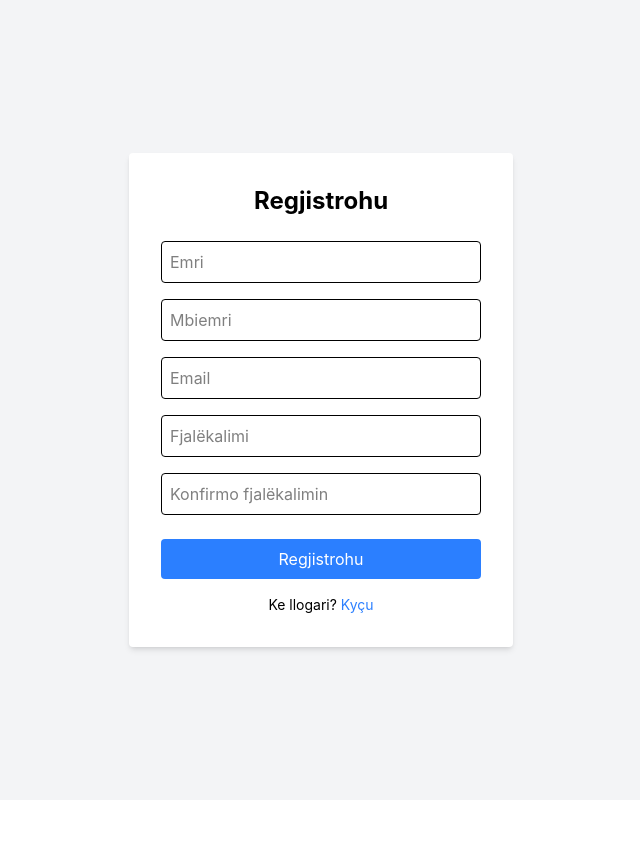
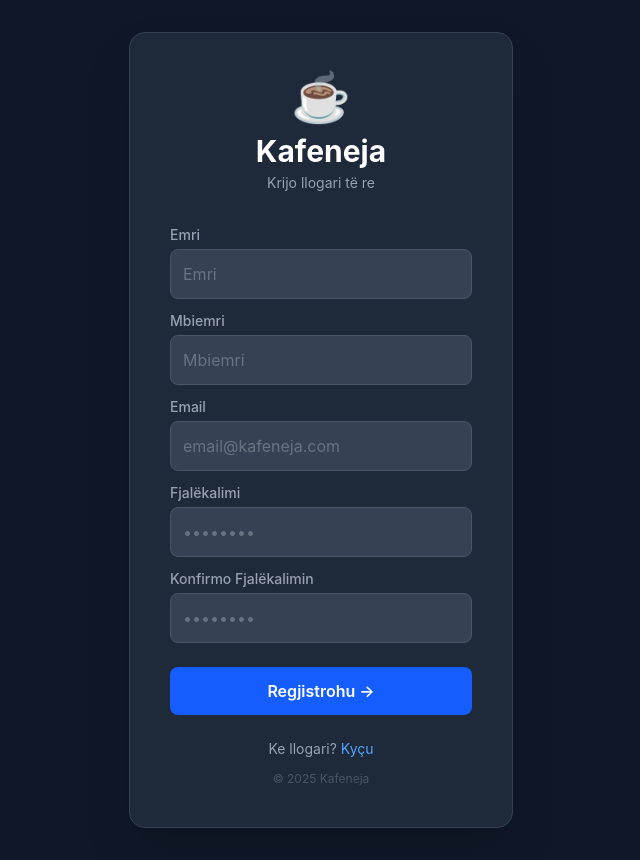
Before and after one commit to Altina17/Kafeneja-projekt, a React app in the folder frontend/: page /register in a window 1280 px wide. Shown: the whole page, without its empty margins (319-959 px from the left). Before the commit the page ends 800 px from the top, so only its background shows below. Built offline with nearby package versions, Linux system fonts and the light colour scheme; the HTML template or start-up script is replaced by a standard one.

Commit message:
permiresim dizajni te Register

```diff
--- a/frontend/src/pages/Login.jsx
+++ b/frontend/src/pages/Login.jsx
@@ -23,27 +23,25 @@ const Login = () => {
     <div className="flex items-center justify-center h-screen bg-gray-900">
       <div className="bg-gray-800 p-10 rounded-2xl shadow-2xl w-96 border border-gray-700">
 
-        {/* Logo */}
         <div className="text-center mb-8">
           <div className="text-5xl mb-3">☕</div>
           <h1 className="text-3xl font-bold text-white">Kafeneja</h1>
           <p className="text-gray-400 text-sm mt-1">Sistemi i Menaxhimit</p>
         </div>
 
-        {/* Error */}
         {error && (
           <div className="bg-red-900 border border-red-700 text-red-300 px-4 py-2 rounded-lg mb-4 text-sm text-center">
             {error}
           </div>
         )}
 
-        {/* Form */}
-        <form onSubmit={handleSubmit}>
+        <form onSubmit={handleSubmit} autoComplete="off">
           <div className="mb-4">
             <label className="block text-sm font-medium text-gray-400 mb-1">Email</label>
             <input
               type="email"
               placeholder="email@kafeneja.com"
+              autoComplete="off"
               className="w-full bg-gray-700 border border-gray-600 text-white p-3 rounded-lg focus:outline-none focus:ring-2 focus:ring-blue-500 placeholder-gray-500"
               value={email}
               onChange={(e) => setEmail(e.target.value)}
@@ -56,6 +54,7 @@ const Login = () => {
             <input
               type="password"
               placeholder="••••••••"
+              autoComplete="new-password"
               className="w-full bg-gray-700 border border-gray-600 text-white p-3 rounded-lg focus:outline-none focus:ring-2 focus:ring-blue-500 placeholder-gray-500"
               value={password}
               onChange={(e) => setPassword(e.target.value)}
@@ -71,7 +70,14 @@ const Login = () => {
           </button>
         </form>
 
-        <p className="text-center text-gray-600 text-xs mt-6">© 2026 Kafeneja</p>
+        <p className="text-center text-gray-400 text-sm mt-6">
+          Nuk ke llogari?{' '}
+          <span onClick={() => navigate('/register')} className="text-blue-400 cursor-pointer hover:underline">
+            Regjistrohu
+          </span>
+        </p>
+
+        <p className="text-center text-gray-600 text-xs mt-3">© 2025 Kafeneja</p>
       </div>
     </div>
   );
--- a/frontend/src/pages/Register.jsx
+++ b/frontend/src/pages/Register.jsx
@@ -43,72 +43,108 @@ const Register = () => {
   };
 
   return (
-    <div className="flex items-center justify-center h-screen bg-gray-100">
-      <div className="bg-white p-8 rounded shadow-md w-96">
-        <h2 className="text-2xl font-bold mb-6 text-center">Regjistrohu</h2>
-        {errors.general && <p className="text-red-500 mb-4">{errors.general}</p>}
-        {success && <p className="text-green-500 mb-4">{success}</p>}
-        <form onSubmit={handleSubmit}>
-          <div className="mb-4">
+    <div className="flex items-center justify-center min-h-screen bg-gray-900 py-8">
+      <div className="bg-gray-800 p-10 rounded-2xl shadow-2xl w-96 border border-gray-700">
+
+        <div className="text-center mb-8">
+          <div className="text-5xl mb-3">☕</div>
+          <h1 className="text-3xl font-bold text-white">Kafeneja</h1>
+          <p className="text-gray-400 text-sm mt-1">Krijo llogari të re</p>
+        </div>
+
+        {errors.general && (
+          <div className="bg-red-900 border border-red-700 text-red-300 px-4 py-2 rounded-lg mb-4 text-sm text-center">
+            {errors.general}
+          </div>
+        )}
+        {success && (
+          <div className="bg-green-900 border border-green-700 text-green-300 px-4 py-2 rounded-lg mb-4 text-sm text-center">
+            {success}
+          </div>
+        )}
+
+        <form onSubmit={handleSubmit} autoComplete="off">
+          <div className="mb-3">
+            <label className="block text-sm font-medium text-gray-400 mb-1">Emri</label>
             <input
               type="text"
               placeholder="Emri"
-              className={`w-full border p-2 rounded ${errors.name ? 'border-red-500' : ''}`}
+              autoComplete="off"
+              className={`w-full bg-gray-700 border text-white p-3 rounded-lg focus:outline-none focus:ring-2 focus:ring-blue-500 placeholder-gray-500 ${errors.name ? 'border-red-500' : 'border-gray-600'}`}
               value={form.name}
               onChange={(e) => setForm({...form, name: e.target.value})}
             />
-            {errors.name && <p className="text-red-500 text-sm mt-1">{errors.name}</p>}
+            {errors.name && <p className="text-red-400 text-xs mt-1">{errors.name}</p>}
           </div>
-          <div className="mb-4">
+
+          <div className="mb-3">
+            <label className="block text-sm font-medium text-gray-400 mb-1">Mbiemri</label>
             <input
               type="text"
               placeholder="Mbiemri"
-              className={`w-full border p-2 rounded ${errors.surname ? 'border-red-500' : ''}`}
+              autoComplete="off"
+              className={`w-full bg-gray-700 border text-white p-3 rounded-lg focus:outline-none focus:ring-2 focus:ring-blue-500 placeholder-gray-500 ${errors.surname ? 'border-red-500' : 'border-gray-600'}`}
               value={form.surname}
               onChange={(e) => setForm({...form, surname: e.target.value})}
             />
-            {errors.surname && <p className="text-red-500 text-sm mt-1">{errors.surname}</p>}
+            {errors.surname && <p className="text-red-400 text-xs mt-1">{errors.surname}</p>}
           </div>
-          <div className="mb-4">
+
+          <div className="mb-3">
+            <label className="block text-sm font-medium text-gray-400 mb-1">Email</label>
             <input
               type="email"
-              placeholder="Email"
-              className={`w-full border p-2 rounded ${errors.email ? 'border-red-500' : ''}`}
+              placeholder="email@kafeneja.com"
+              autoComplete="off"
+              className={`w-full bg-gray-700 border text-white p-3 rounded-lg focus:outline-none focus:ring-2 focus:ring-blue-500 placeholder-gray-500 ${errors.email ? 'border-red-500' : 'border-gray-600'}`}
               value={form.email}
               onChange={(e) => setForm({...form, email: e.target.value})}
             />
-            {errors.email && <p className="text-red-500 text-sm mt-1">{errors.email}</p>}
+            {errors.email && <p className="text-red-400 text-xs mt-1">{errors.email}</p>}
           </div>
-          <div className="mb-4">
+
+          <div className="mb-3">
+            <label className="block text-sm font-medium text-gray-400 mb-1">Fjalëkalimi</label>
             <input
               type="password"
-              placeholder="Fjalëkalimi"
-              className={`w-full border p-2 rounded ${errors.password ? 'border-red-500' : ''}`}
+              placeholder="••••••••"
+              autoComplete="new-password"
+              className={`w-full bg-gray-700 border text-white p-3 rounded-lg focus:outline-none focus:ring-2 focus:ring-blue-500 placeholder-gray-500 ${errors.password ? 'border-red-500' : 'border-gray-600'}`}
               value={form.password}
               onChange={(e) => setForm({...form, password: e.target.value})}
             />
-            {errors.password && <p className="text-red-500 text-sm mt-1">{errors.password}</p>}
+            {errors.password && <p className="text-red-400 text-xs mt-1">{errors.password}</p>}
           </div>
+
           <div className="mb-6">
+            <label className="block text-sm font-medium text-gray-400 mb-1">Konfirmo Fjalëkalimin</label>
             <input
               type="password"
-              placeholder="Konfirmo fjalëkalimin"
-              className={`w-full border p-2 rounded ${errors.confirmPassword ? 'border-red-500' : ''}`}
+              placeholder="••••••••"
+              autoComplete="new-password"
+              className={`w-full bg-gray-700 border text-white p-3 rounded-lg focus:outline-none focus:ring-2 focus:ring-blue-500 placeholder-gray-500 ${errors.confirmPassword ? 'border-red-500' : 'border-gray-600'}`}
               value={form.confirmPassword}
               onChange={(e) => setForm({...form, confirmPassword: e.target.value})}
             />
-            {errors.confirmPassword && <p className="text-red-500 text-sm mt-1">{errors.confirmPassword}</p>}
+            {errors.confirmPassword && <p className="text-red-400 text-xs mt-1">{errors.confirmPassword}</p>}
           </div>
+
           <button
             type="submit"
-            className="w-full bg-blue-500 text-white p-2 rounded hover:bg-blue-600"
+            className="w-full bg-blue-600 hover:bg-blue-700 text-white font-semibold p-3 rounded-lg transition duration-200"
           >
-            Regjistrohu
+            Regjistrohu →
           </button>
         </form>
-        <p className="mt-4 text-center text-sm">
-          Ke llogari? <span onClick={() => navigate('/')} className="text-blue-500 cursor-pointer">Kyçu</span>
+
+        <p className="text-center text-gray-400 text-sm mt-6">
+          Ke llogari?{' '}
+          <span onClick={() => navigate('/')} className="text-blue-400 cursor-pointer hover:underline">
+            Kyçu
+          </span>
         </p>
+
+        <p className="text-center text-gray-600 text-xs mt-3">© 2025 Kafeneja</p>
       </div>
     </div>
   );
```
